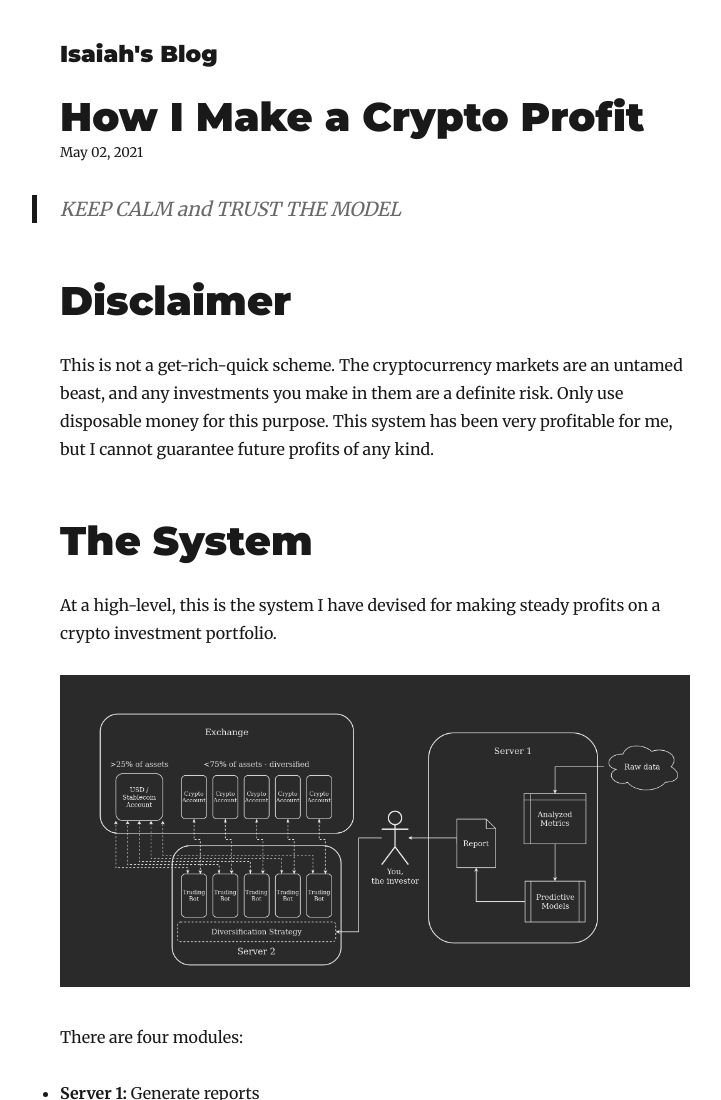
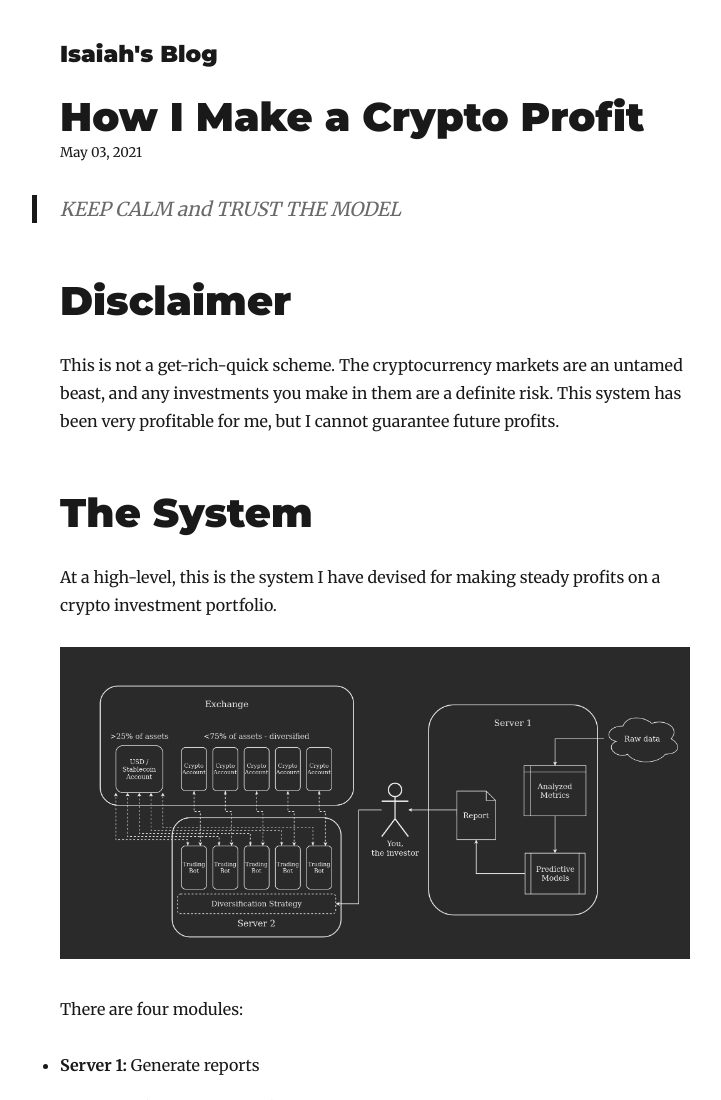
Before and after one commit to isaiahnixon/blog, a Gatsby site: page /how-i-make-a-crypto-profit/ in a window 1280 px wide. Shown: the top 1100 px of the page, without its empty margins (265-986 px from the left). Built offline with nearby package versions, Linux system fonts and the light colour scheme; Gatsby itself is replaced by a stand-in of ours; some packages are replaced by stand-ins of ours.

Commit message:
Shortened disclaimer.

```diff
--- a/content/blog/how-i-make-a-crypto-profit/index.md
+++ b/content/blog/how-i-make-a-crypto-profit/index.md
@@ -1,6 +1,6 @@
 ---
 title: How I Make a Crypto Profit
-date: "2021-05-02T12:00:00Z"
+date: "2021-05-03T12:00:00Z"
 description: "KEEP CALM and TRUST THE MODEL"
 ---
 
@@ -8,7 +8,7 @@ description: "KEEP CALM and TRUST THE MODEL"
 
 # Disclaimer
 
-This is not a get-rich-quick scheme. The cryptocurrency markets are an untamed beast, and any investments you make in them are a definite risk. Only use disposable money for this purpose. This system has been very profitable for me, but I cannot guarantee future profits of any kind.
+This is not a get-rich-quick scheme. The cryptocurrency markets are an untamed beast, and any investments you make in them are a definite risk. This system has been very profitable for me, but I cannot guarantee future profits.
 
 # The System
 
```
